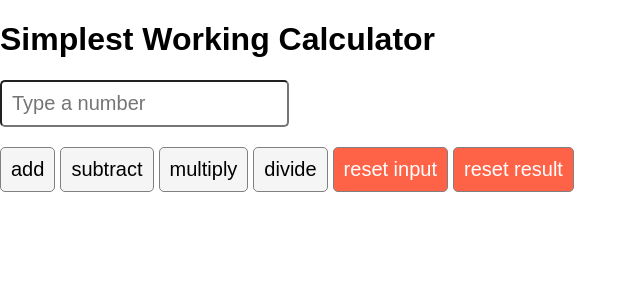
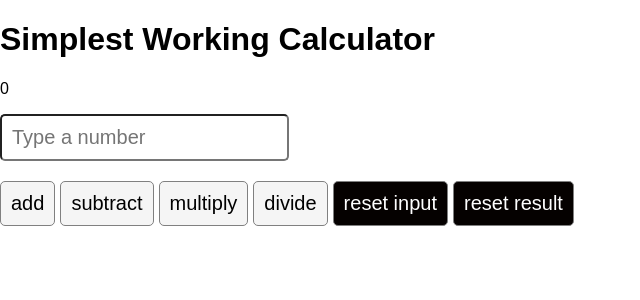
Before and after one commit to Rezwanulhassan/React-Calculator, a React (Create React App) app: page / in a window 1280 px wide. Shown: the top 300 px of the page, without its empty margins (0-640 px from the left). Built offline with nearby package versions, Linux system fonts and the light colour scheme.

Commit message:
First React-app

```diff
--- a/src/App.css
+++ b/src/App.css
@@ -18,7 +18,7 @@ button {
 }
 button:nth-last-child(2),
 button:nth-last-child(1) {
-  background: tomato;
+  background: rgb(5, 1, 0);
   color: white;
 }
 
--- a/src/App.js
+++ b/src/App.js
@@ -10,18 +10,22 @@ function App() {
   const [result, setResult] = useState(0);
 
   function plus(e) {
+    // console.log("Clickj", result + Number(inputRef.current.value));
+
     e.preventDefault();
-    setResult((result) => result + Number(inputRef.current.value));
+    //setResult((result) => result + Number(inputRef.current.value));
+   // let output = result + Number(inputRef.current.value);
+   setResult((result) => result + Number(inputRef.current.value));
   };
 
   function minus(e) {
-  	// Adding the code for the minus function
-    e.preventDefault();
+
+    e   .preventDefault();
     setResult((result) => result - Number(inputRef.current.value));
   };
 
   function times(e) {
-    // Adding the code for the plus function
+    // mutiplying
     e.preventDefault();
     setResult((result) => result * Number(inputRef.current.value));
   };
@@ -35,13 +39,13 @@ function App() {
   function resetInput(e) {
     // Adding the code for the resetInput function
     e.preventDefault();
-    inputRef.current.value = "";
+    inputRef.current.value = 0;
   };
 
   function resetResult(e) {
   	// Adding the code for the resetResult function
     e.preventDefault();
-    setResult(0);
+    setResult((result) => result* 0)
 
   };
 
@@ -51,9 +55,7 @@ function App() {
         <h1>Simplest Working Calculator</h1>
       </div>
       <form>
-        <p ref={resultRef}>
-          {/* adding the value of the current total */}
-        </p>
+       <p ref={resultRef}>{result} </p>
         <input
           pattern="[0-9]"
           ref={inputRef}
@@ -66,11 +68,7 @@ function App() {
         <button onClick={divide}>divide</button>
         <button onClick={resetInput}>reset input</button>
         <button onClick={resetResult}>reset result</button>
-        {/* Adding the subtract button */}
-        {/* Adding the multiply button */}
-        {/* Adding the divide button */}
-        {/* Adding the resetInput button */}
-        {/* Addingthe resetResult button */}
+
       </form>
     </div>
   );
```
Also changed, not shown: 1 other file (tests, documents, lock files or other folders).
